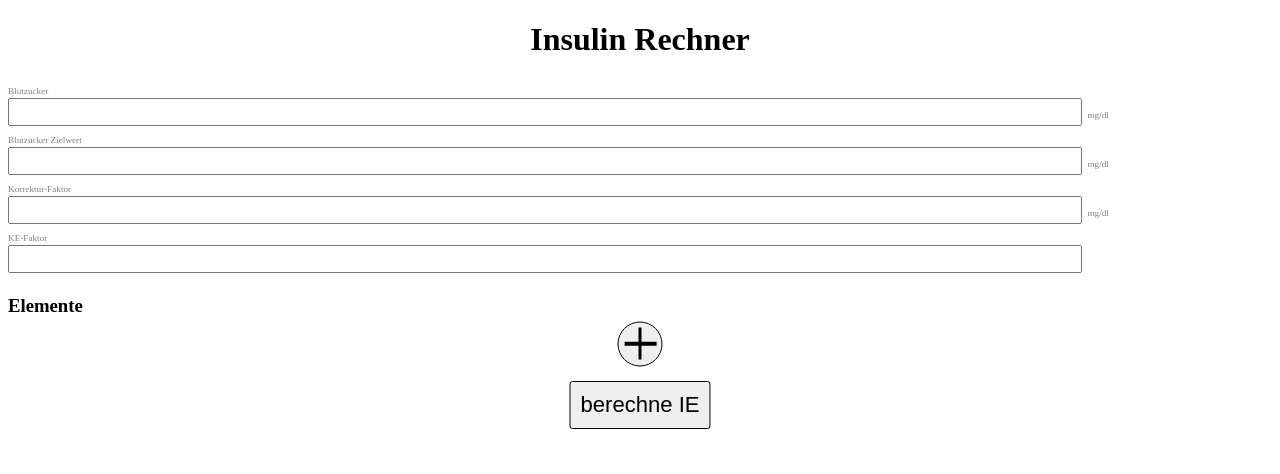
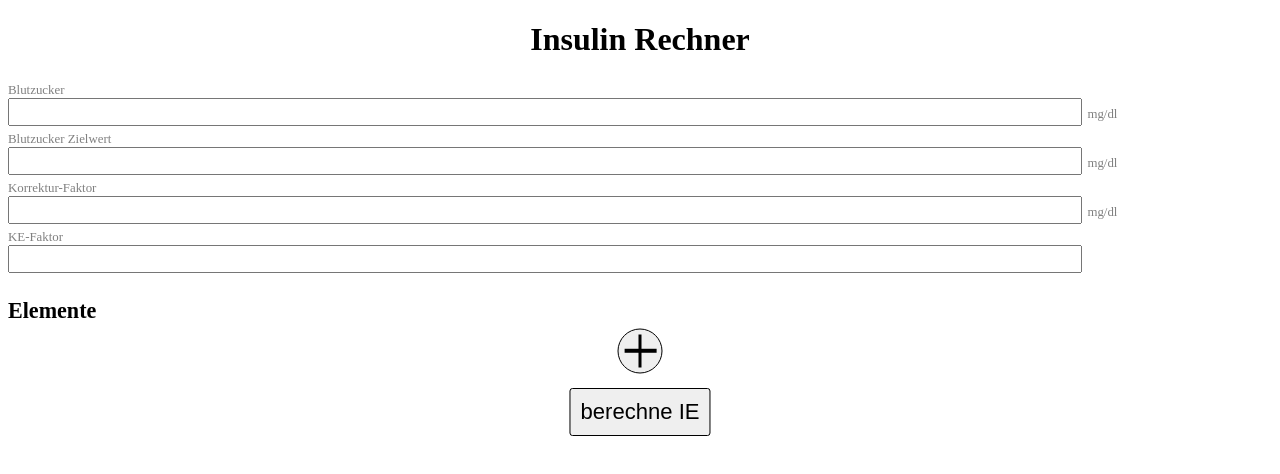
Before and after one commit to Derion23/insulin-calculator, a React (Create React App) app: page / in a window 1280 px wide. Shown: the top 474 px of the page. Built offline with nearby package versions, Linux system fonts and the light colour scheme.

Commit message:
bigger font for description

```diff
--- a/src/App.js
+++ b/src/App.js
@@ -103,7 +103,6 @@ export default function App() {
         IE = Math.round(IE * 10) / 10
 
         setTotalIE(IE)
-        window.scrollTo(0, 0)
     }
 
     return (
--- a/src/css/style.css
+++ b/src/css/style.css
@@ -20,6 +20,10 @@ h1, h3, label, button, input{
     font-style: helvetica;
 }
 
+h3{
+    font-size: calc(var(--input-font-size) * 1.2);
+}
+
 input{
     width: 85%;
     margin-right: 5px;
@@ -30,7 +34,7 @@ input{
 }
 
 label{
-    font-size: calc(var(--input-font-size) * 0.5);
+    font-size: calc(var(--input-font-size) * 0.7);
     color: grey;
 }
 
```
Also changed, not shown: 12 other files (tests, documents, lock files or other folders).
